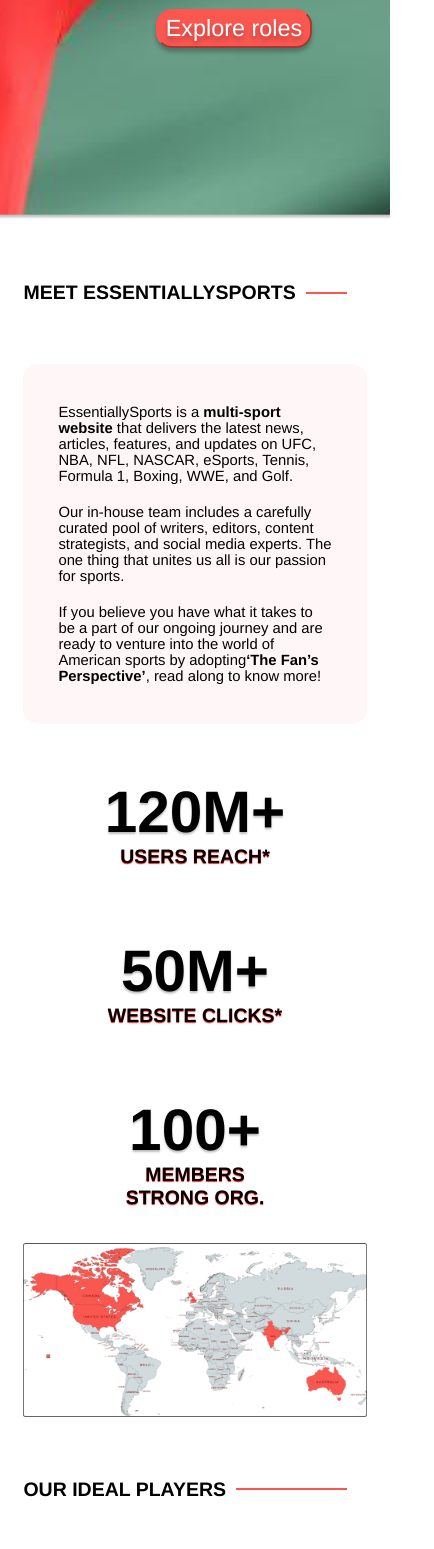
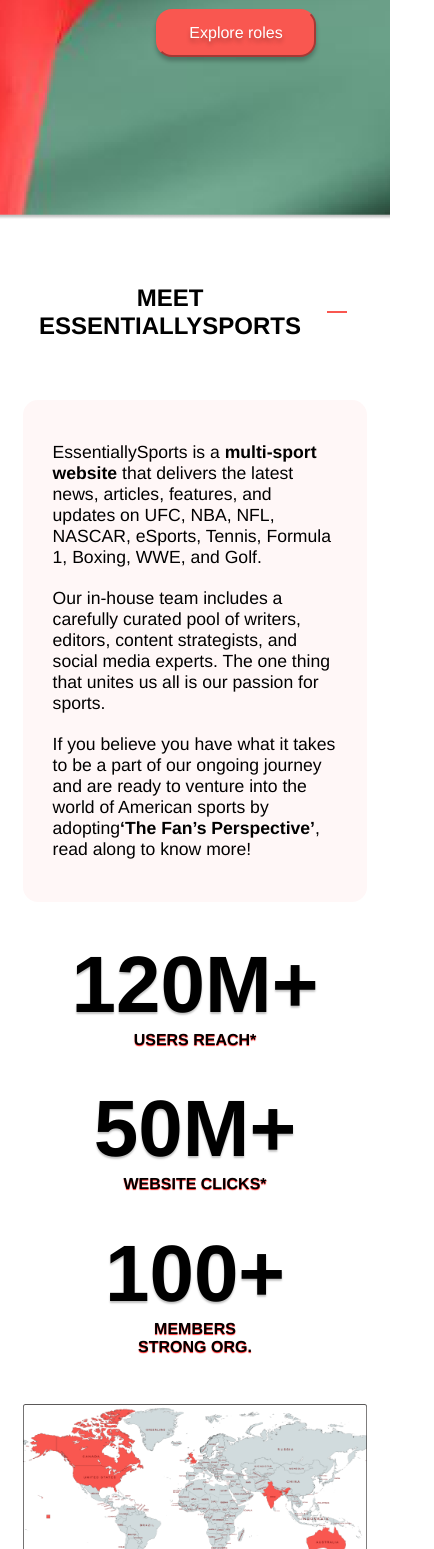
Before and after one commit to tomvsaji/essentiallySports, a Next.js app: page / in a window 390 px wide. Shown: the part 624-2173 px from the top of the page, 434 px wide, since content can reach past the window. Built offline with nearby package versions, Linux system fonts and the light colour scheme.

Commit message:
Fixed all responsive issues

```diff
--- a/pages/index.js
+++ b/pages/index.js
@@ -239,9 +239,9 @@
           <img
             style={{
               position: "absolute",
-              top: "80%",
-              left: "38%",
-              width: "280px",
+              top: "75%",
+              left: "30%",
+              maxWidth: "50%",
               height: "auto",
             }}
             src="/images/call button.png"
@@ -296,7 +296,7 @@
               display: "block",
               marginLeft: "auto",
               marginRight: "auto",
-              width: "10%",
+              width: "6rem",
               marginTop: "60px",
             }}
           />
--- a/styles/Home.module.css
+++ b/styles/Home.module.css
@@ -14,7 +14,7 @@
 
 .jumboText {
     position: absolute;
-    font-size: 4rem;
+    font-size: 3rem;
     font-weight: 5000;
     line-height: 1.3;
     left: 50%;
@@ -25,12 +25,12 @@
 
 .jumboButton {
     position: absolute;
-    width: 28vw;
+    width: 20rem;
     height: auto;
     padding: 1%;
     left: 50%;
     top: 80%;
-    font-size: 3.5rem;
+    font-size: 2.5rem;
     text-align: center;
     text-shadow: 0px 4px 4px rgba(0, 0, 0, 0.25);
     color: #FFFFFF;
@@ -40,21 +40,9 @@
     border-color: var(--clr-esRed);
 }
 
-@media only screen and (max-width: 1080px){
-    .jumboText {
-        top: 50vh;
-        left: 40%;
-        font-size: 7rem;
-    }
+/* @media only screen and (max-width: 1000px){
 
-    .jumboButton {
-        top: 75vh;
-        left:  40%;
-        font-size: 6rem;
-        width: 40vw;
-        height: auto;
-    }
-}
+} */
 
 .content {
     padding: 0 6vw;
@@ -83,7 +71,7 @@
 .textOne {
     font-size: 1.5rem;
     background-color: #FFF7F7;
-    padding: 30px 25px;
+    padding: 2rem 1.2rem;
     border-radius: 15px;
     margin-bottom: 20px;
 }
@@ -102,11 +90,11 @@
     display: flex;
     flex-direction: column;
     align-items: center;
-    margin: 10%;
+    margin: 5%;
 }
 
 .num {
-    font-size: 70px;
+    font-size: 5rem;
     font-weight: 700;
     text-shadow: 0 2px 2px rgba(0, 0, 0, 0.25);
 }
@@ -114,7 +102,7 @@
 .text {
     font-weight: 700;
     text-shadow: 0 0.5px 1px #FF2626;
-    font-size: 30px;
+    font-size: 1rem;
 }
 
 .globe{
@@ -279,35 +267,12 @@
     text-shadow: 0px 2px 2px rgba(0, 0, 0, 0.25);
 }
 
-@media only screen and (max-width: 651px) {
-  .perks {
-     width: 30vw;
-     height: 30vw;
-     margin-bottom: 10vw;
-  }
-
-  .circle{
-    width: 25vw;
-    height: 25vw;
-  }
-
-  .circle img {
-    width: 17vw;
-    height: 17vw;
-  }
-
-  .perks p {
-    font-size: 2.5rem;
-  }
-}
-
-
 
 .testimonials {
-    font-size: 23px;
+    font-size: 1.5rem;
     background-color: #FFF7F7;
-    padding: 30px 25px;
-    margin-bottom: 20px;
+    padding: 1rem 8rem;
+    margin-bottom: 4rem;
     font-weight: 550;
     text-align: center;
     text-shadow: 0 1px 1px rgba(0, 0, 0, 0.25);
@@ -315,7 +280,7 @@
 }
 
 .testimonials p {
-    padding: 20px;
+    padding: 1rem;
 }
 
 .postContainer {
@@ -336,8 +301,6 @@
     -webkit-text-stroke-width: 0.45px ;
     -webkit-text-stroke-color: var(--clr-esRed) ;
 }
-
-
 
 .joinUsText {
     text-align: center;
@@ -372,6 +335,7 @@
 
 .details {
     width: 100%;
+    font-size: 1rem;
 }
 
 .details a{
@@ -384,33 +348,73 @@
     color: var(--clr-esRed) ;
 }
 
-
-
 .footer {
     margin: 30px;
     text-align: center;
+    font-size: 0.8rem;
 }
 
-@media only screen and (max-width: 700px) {
+/* Media Queries */
+
+@media only screen and (max-width: 651px) {
+    .perks {
+       width: 30vw;
+       height: 30vw;
+       margin-bottom: 25vw;
+
+    }
+
+    .circle{
+      width: 25vw;
+      height: 25vw;
+    }
+
+    .circle img {
+      width: 17vw;
+      height: 17vw;
+    }
+
+    .perks p {
+      font-size: 0.8rem;
+    }
+
+    .stats {
+        margin-bottom: 9%;
+    }
+
+    .details {
+        padding: 5%;
+    }
+  }
+
+@media only screen and (max-width: 750px) {
     .textOne {
         font-size: var(--res-ftsize);
     }
 
     .intro {
-        font-size: 5rem;
+        font-size: 1.5rem;
      }
 
-     .num {
-        font-size: 15rem;
-     }
+    .testimonials{
+        padding: 1rem;
+        font-size: var(--res-ftsize);
+    }
 
-     .text {
-         font-size: 5rem;
-     }
+    .jumboText {
+        top: 63vh;
+        left: 40%;
+        font-size: 1.5rem;
+    }
 
-     .joinUsText {
-         font-size: var(--res-ftsize);
+    .jumboButton {
+        top: 75vh;
+        left:  40%;
+        font-size: 1rem;
+        width: 10rem;
+        height: 3rem;
     }
+
 }
 
 @media only screen and (max-width: 1132px) {
@@ -426,12 +430,11 @@
     }
 
     .containerOneFacts{
-        font-size: 2rem;
+        font-size: 0.8rem;
     }
 
     .containerTwoFacts{
-        font-size: 2rem;
-
+        font-size: 0.8rem;
     }
 
     .containerTwo {
@@ -467,4 +470,8 @@
     .postBlock {
         width: 300px;
     }
+
+    .perks p{
+        width: auto;
+    }
 }
--- a/styles/globals.css
+++ b/styles/globals.css
@@ -6,10 +6,10 @@
 }
 
 html {
-  font-size: 1vw;
+  font-size: 16px;
 }
 
 :root{
   --clr-esRed: #F95750;
-  --res-ftsize: 3.8rem;
+  --res-ftsize: 1.1rem;
 }
```
